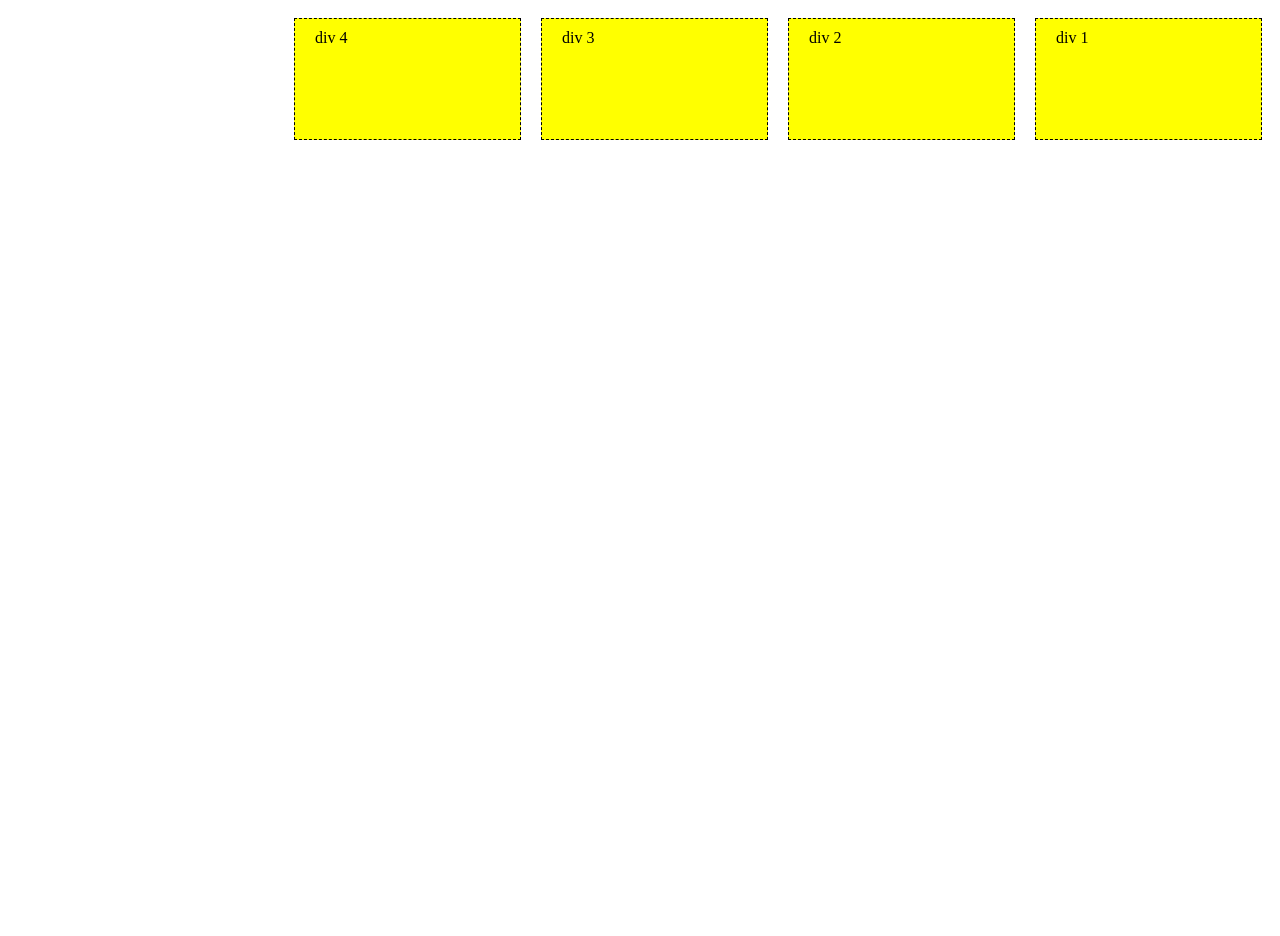
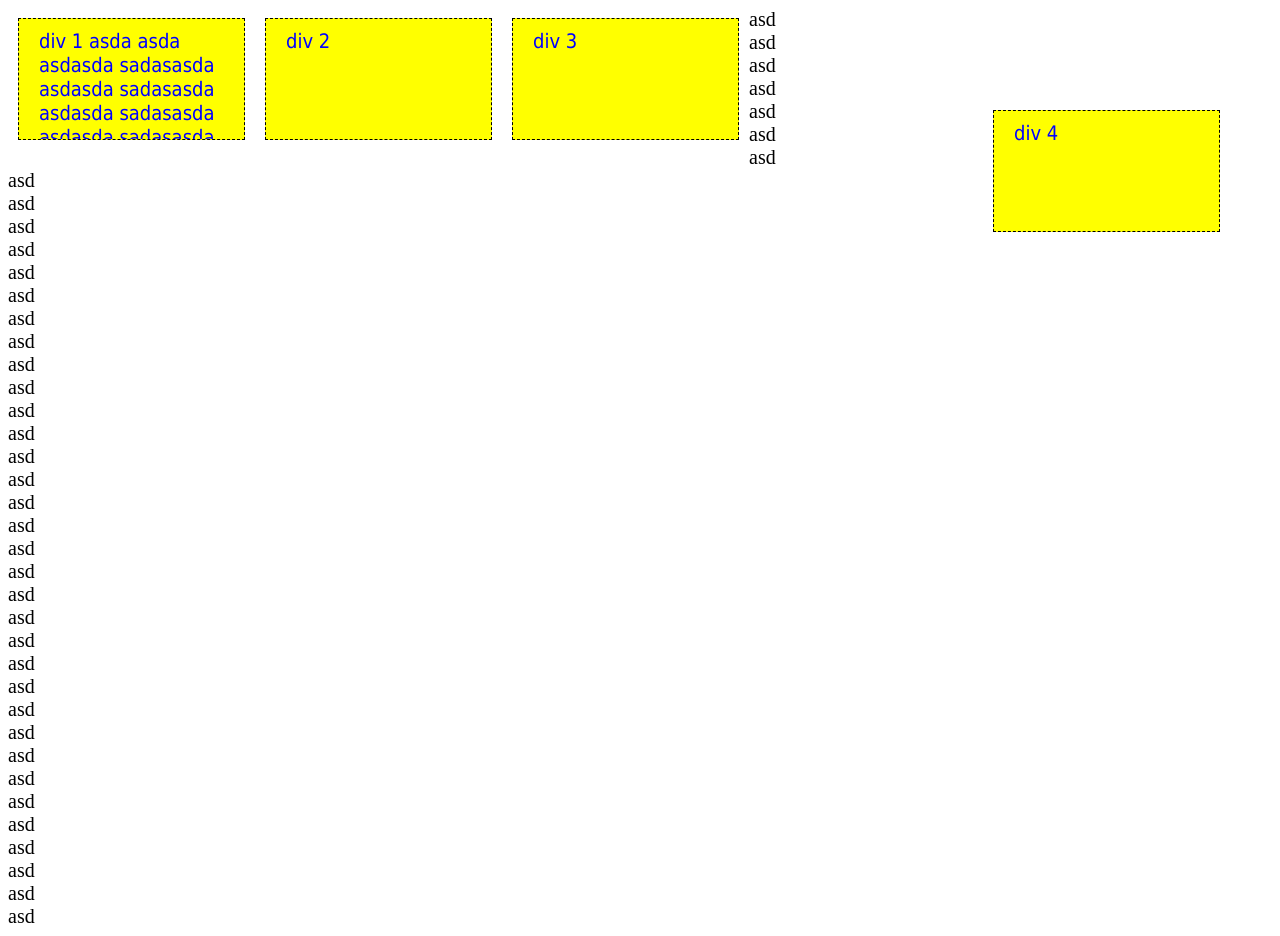
Before and after one commit to itcornerabd/phpevemarch, a PHP site: page /css.php in a window 1280 px wide. Before the commit the page ends 140 px from the top, so only its background shows below. Run offline with PHP 8.4, Linux system fonts and the light colour scheme.

Commit message:
css examples

```diff
--- a/css.php
+++ b/css.php
@@ -11,10 +11,16 @@
 
 </head>
 <body>
-<div> div 1</div>
+<div> div 1 asda asda asdasda sadasasda asdasda sadasasda asdasda sadasasda asdasda sadasasda asdasda sadas asdasda sadas asda asdasda sadasasda asdasda sadasasda asdasda sadasasda asdasda sadasasda asdasda sadasasda asdasda sadasasda asdasda sadas</div>
 <div> div 2</div>
 <div> div 3</div>
-<div> div 4</div>
+<div id="div4"> div 4</div>
+
+asd <br>asd <br>asd <br>asd <br>asd <br>asd <br>asd <br>asd <br>
+asd <br>asd <br>asd <br>asd <br>asd <br>asd <br>asd <br>asd <br>
+asd <br>asd <br>asd <br>asd <br>asd <br>asd <br>asd <br>asd <br>
+asd <br>asd <br>asd <br>asd <br>asd <br>asd <br>asd <br>asd <br>
+asd <br>asd <br>asd <br>asd <br>asd <br>asd <br>asd <br>asd <br>
 
 </body>
 </html>
--- a/style.css
+++ b/style.css
@@ -46,6 +46,11 @@
 
 	}
 
+	body
+	{
+		font-size: 20px;
+	}
+
 	div
 	{
 		background-color: yellow;
@@ -54,5 +59,28 @@
 		padding: 10px 5px 10px 20px ;
 		border:1px dashed black;
 		margin: 10px;
-		float: right;
+		float: left;
+		overflow: auto; /*scroll;*/ /*hidden;*/
+		font-size: 1em; /* px  inch cm  */
+		font-family: tahoma;
+		color:blue;
 	}
+
+	#div4
+	{
+		position: fixed; /*absolute*/
+		top:100px;
+		right: 50px;
+		/*transform: rotate(67deg);*/
+		/*transform: skew(45deg,10deg);*/
+		width: 200px;
+		transition: background-color 3s , transform 5s;
+	}
+
+
+	#div4:hover
+	{
+
+		transform: rotate(180deg);
+		background-color: red;
+	}
```
